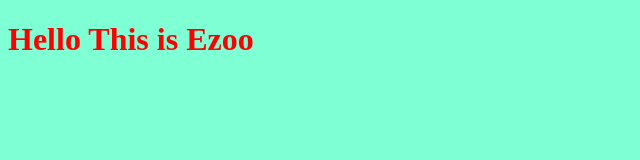
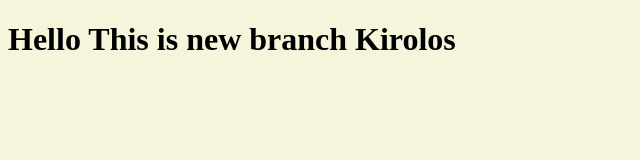
Before and after one commit to Kirolosezzat/project11, a plain HTML site: page index.html in a window 1280 px wide. Shown: the whole page, without its empty margins (0-640 px from the left). Drawn offline with Linux system fonts and the light colour scheme.

Commit message:
new virsion for kirolos branch

```diff
--- a/index.html
+++ b/index.html
@@ -10,7 +10,7 @@
 </head>
 
 <body>
-    <h1>Hello This is Ezoo</h1>
+    <h1>Hello This is new branch Kirolos</h1>
     <script src="app.js"></script>
 </body>
 
--- a/style.css
+++ b/style.css
@@ -1,7 +1,7 @@
 h1 {
-    color: red;
+    color: black;
 }
 
 body {
-    background-color: aquamarine;
+    background-color: beige;
 }
```
